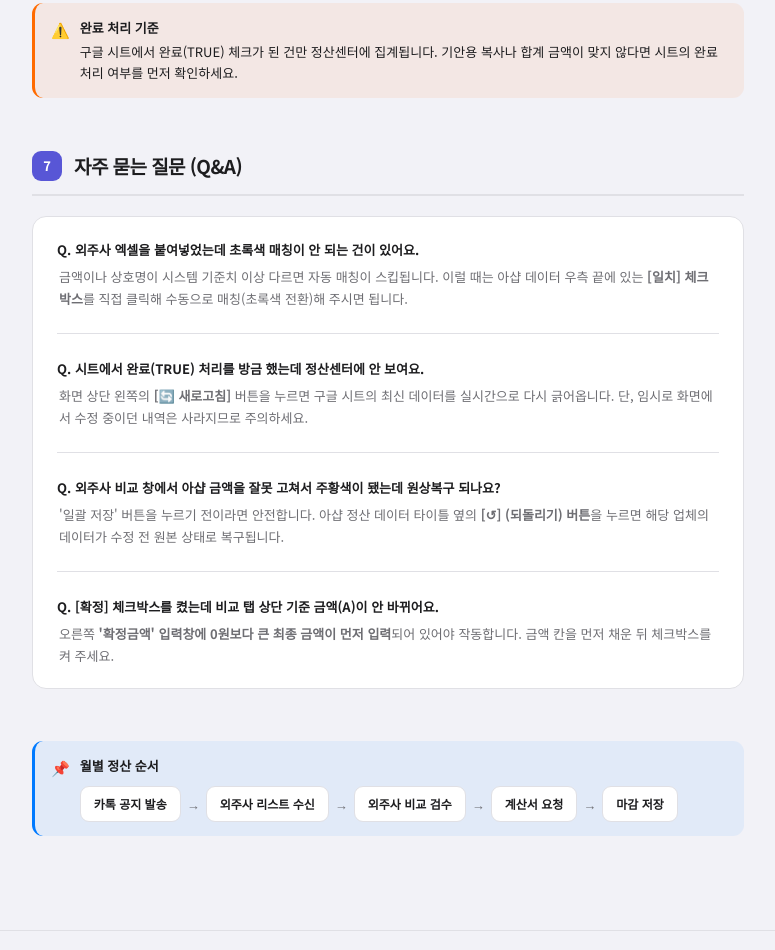
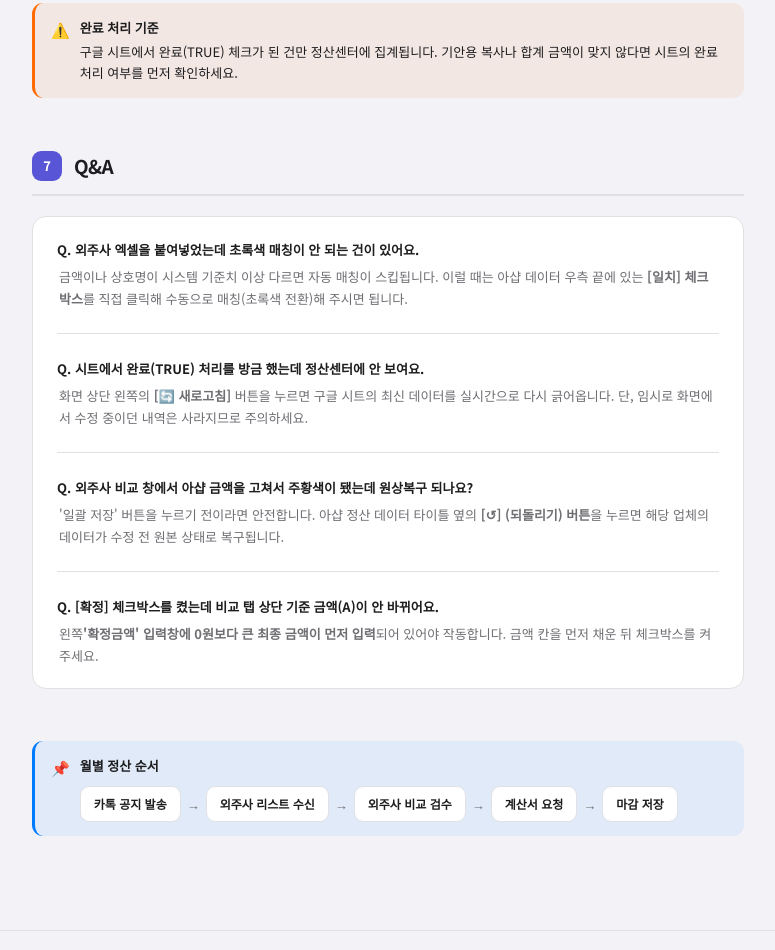
Before and after one commit to Yun-seulgi/settlement-guide, a plain HTML site: page index.html in a window 1280 px wide. Shown: the part 3703-4653 px from the top of the page, without its empty margins (252-1027 px from the left). Drawn offline with Linux system fonts and the light colour scheme.

Commit message:
Update index.html

```diff
--- a/index.html
+++ b/index.html
@@ -388,11 +388,11 @@
     </div>
   </div>
 
-  <!-- 7. 자주 묻는 질문 (Q&A) -->
+  <!-- 7. Q&A -->
   <div class="section" id="s7">
     <div class="section-header">
       <div class="section-num purple">7</div>
-      <div class="section-title">자주 묻는 질문 (Q&A)</div>
+      <div class="section-title">Q&A</div>
     </div>
 
     <div class="card">
@@ -411,7 +411,7 @@
       </div>
       <div class="divider"></div>
       <div class="item">
-        <div class="item-label">Q. 외주사 비교 창에서 아샵 금액을 잘못 고쳐서 주황색이 됐는데 원상복구 되나요?</div>
+        <div class="item-label">Q. 외주사 비교 창에서 아샵 금액을 고쳐서 주황색이 됐는데 원상복구 되나요?</div>
         <div class="item-desc">
           '일괄 저장' 버튼을 누르기 전이라면 안전합니다. 아샵 정산 데이터 타이틀 옆의 <strong>[↺] (되돌리기) 버튼</strong>을 누르면 해당 업체의 데이터가 수정 전 원본 상태로 복구됩니다.
         </div>
@@ -420,7 +420,7 @@
       <div class="item">
         <div class="item-label">Q. [확정] 체크박스를 켰는데 비교 탭 상단 기준 금액(A)이 안 바뀌어요.</div>
         <div class="item-desc">
-          오른쪽 <strong>'확정금액' 입력창에 0원보다 큰 최종 금액이 먼저 입력</strong>되어 있어야 작동합니다. 금액 칸을 먼저 채운 뒤 체크박스를 켜 주세요.
+          왼쪽<strong>'확정금액' 입력창에 0원보다 큰 최종 금액이 먼저 입력</strong>되어 있어야 작동합니다. 금액 칸을 먼저 채운 뒤 체크박스를 켜 주세요.
         </div>
       </div>
     </div>
```
